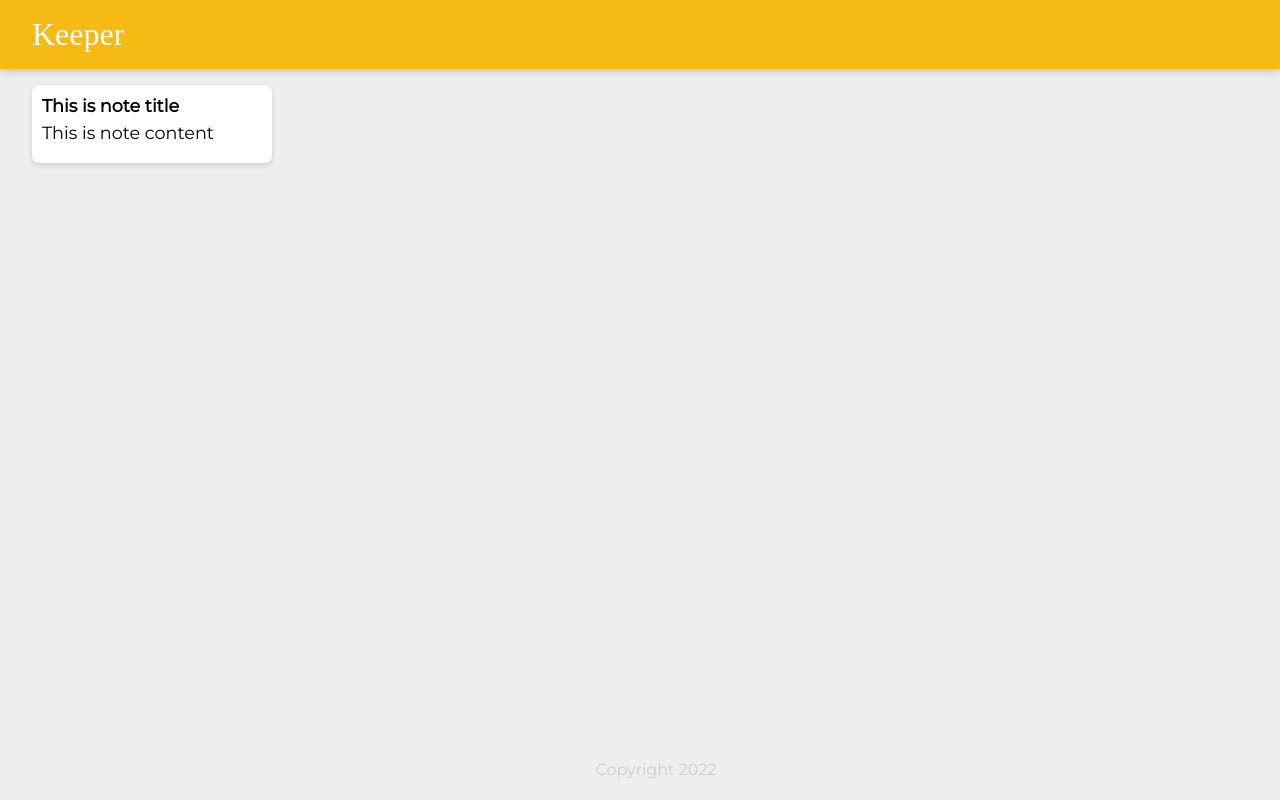
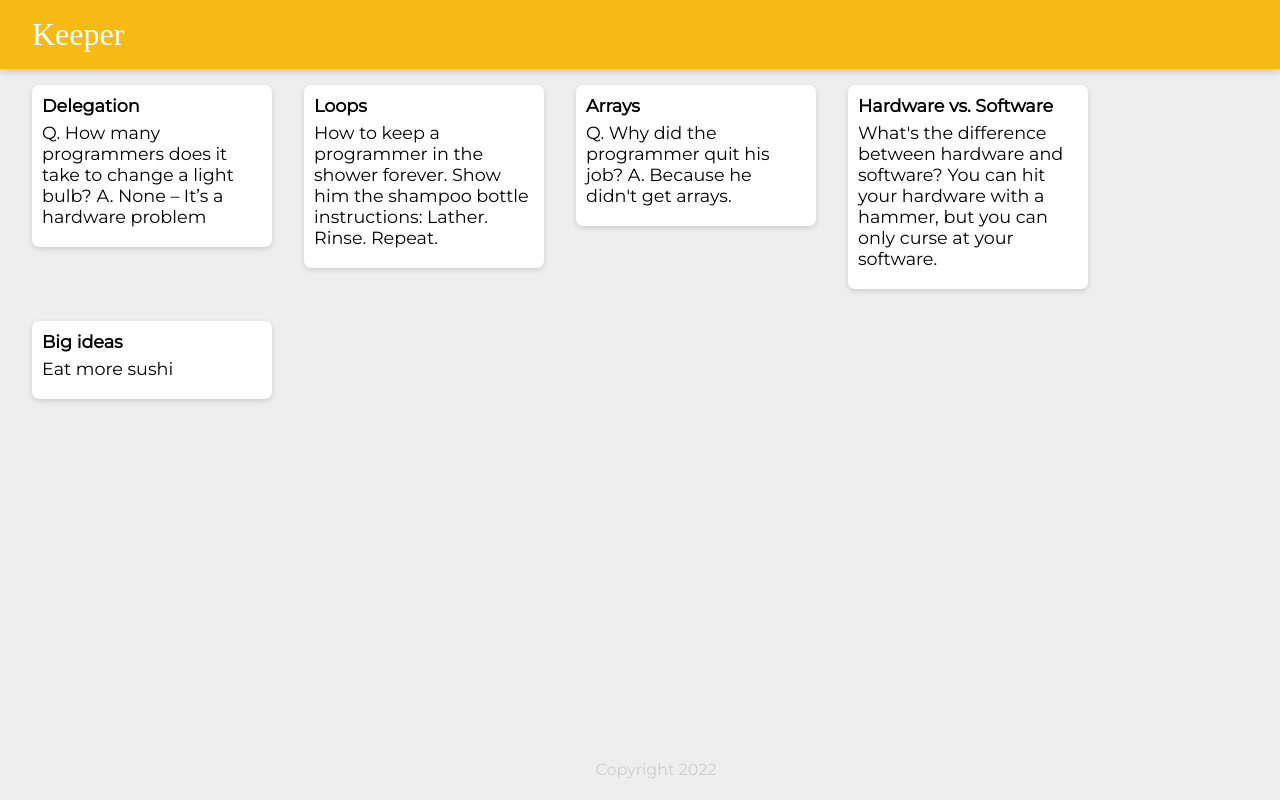
Before and after one commit to YuriiLitvin/Keeper-App, a React (Create React App) app: page / in a window 1280 px wide. Built offline with nearby package versions, Linux system fonts and the light colour scheme; a web font is replaced by a local one.

Commit message:
note.js: Add notes array; Note.jsx: Add props; App.jsx: Add maping to each Note;

```diff
--- a/src/components/App.jsx
+++ b/src/components/App.jsx
@@ -2,12 +2,19 @@
 import Header from "./Header";
 import Note from "./Note";
 import Footer from "./Footer";
+import notes from "../notes";
 
 function App() {
     return (
         <div>
             <Header />
-            <Note />
+            {notes.map((note) => (
+                <Note
+                    key = {note.id}
+                    title = {note.title}
+                    content = {note.content}
+                />
+            ))}
             <Footer />
         </div>
     );
--- a/src/components/Note.jsx
+++ b/src/components/Note.jsx
@@ -1,10 +1,10 @@
 import React from "react";
 
-function Note() {
+function Note(props) {
     return (
         <div className="note">
-            <h1>This is note title</h1>
-            <p>This is note content</p>
+            <h1>{props.title}</h1>
+            <p>{props.content}</p>
         </div>
     );
 }
--- /dev/null
+++ b/src/notes.js
@@ -0,0 +1,33 @@
+const notes = [
+    {
+      key: 1,
+      title: "Delegation",
+      content:
+        "Q. How many programmers does it take to change a light bulb? A. None – It’s a hardware problem"
+    },
+    {
+      key: 2,
+      title: "Loops",
+      content:
+        "How to keep a programmer in the shower forever. Show him the shampoo bottle instructions: Lather. Rinse. Repeat."
+    },
+    {
+      key: 3,
+      title: "Arrays",
+      content:
+        "Q. Why did the programmer quit his job? A. Because he didn't get arrays."
+    },
+    {
+      key: 4,
+      title: "Hardware vs. Software",
+      content:
+        "What's the difference between hardware and software? You can hit your hardware with a hammer, but you can only curse at your software."
+    },
+    {
+        key: 5,
+        title: "Big ideas",
+        content: "Eat more sushi"
+    }
+  ];
+
+  export default notes;
```
